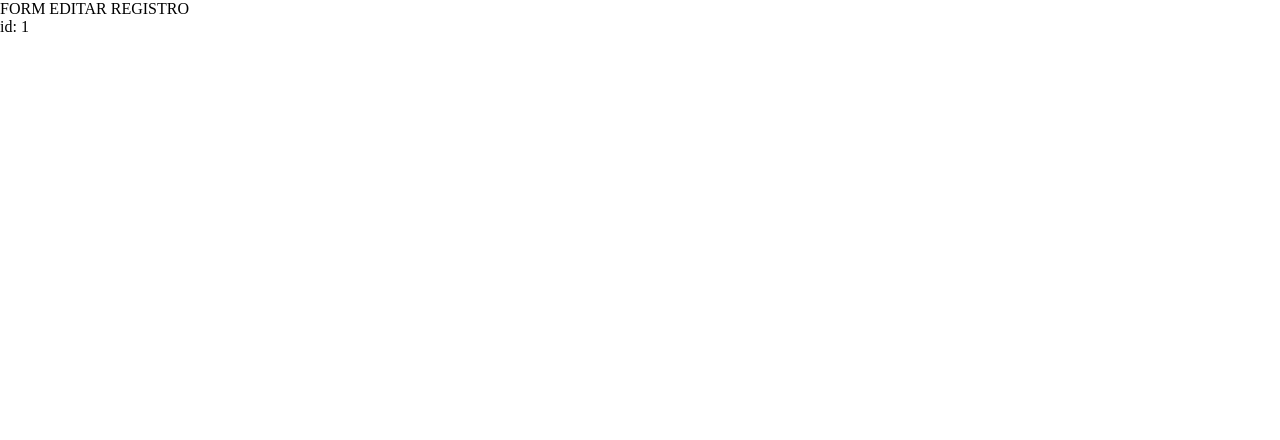
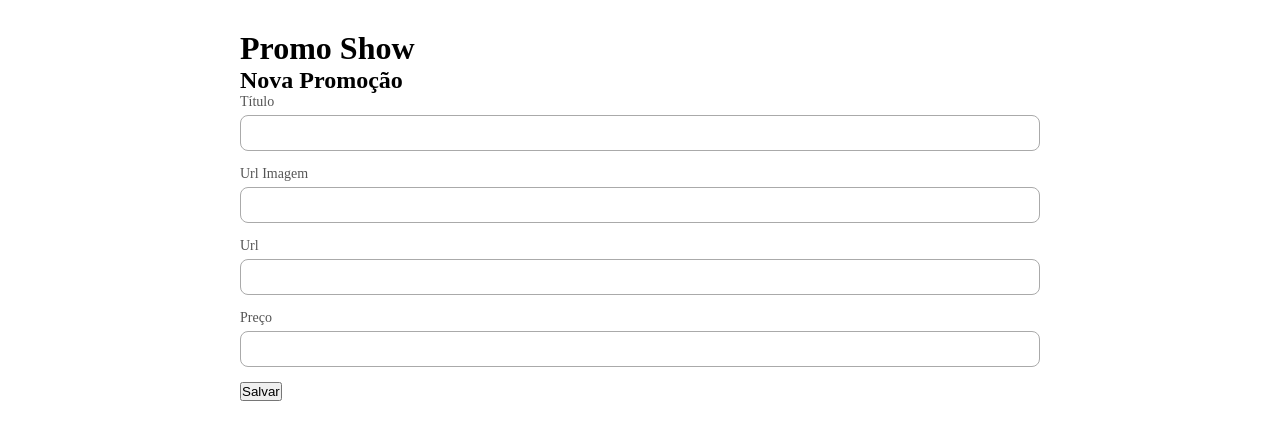
Before and after one commit to WBorg/list-promotions, a React (Create React App) app: page /edit/1 in a window 1280 px wide. Shown: the top 440 px of the page. Built offline with nearby package versions, Linux system fonts and the light colour scheme.

Commit message:
form create api post

```diff
--- a/src/Pages/Promotion/Form/form.jsx
+++ b/src/Pages/Promotion/Form/form.jsx
@@ -1,17 +1,15 @@
 import React from 'react';
 import {useParams} from 'react-router-dom';
+import Form from 'components/Promotion/Form/Form';
+import UIContainer from '../../../components/UI/Container/Container'
+
 
 const PagesPromotionForm = () => {
     const {id} = useParams();
     return(
-        <div>
-            {!id
-             ? 'FORM NOVO REGISTRO'
-             : 'FORM EDITAR REGISTRO'
-
-            }
-            {id && <div> id: {id}</div>}
-        </div>
+        <UIContainer>
+            <Form id={id ? Number.parseInt(id,10) : null} />
+        </UIContainer>
     )
 }
 
--- a/src/components/Promotion/Card/Card.jsx
+++ b/src/components/Promotion/Card/Card.jsx
@@ -1,5 +1,6 @@
 import React from 'react';
 import card from './card.module.css';
+import { Link } from 'react-router-dom';
 
 function PromotionCard({promotion}){
 
@@ -25,9 +26,10 @@
                     </div>
 
                     <a href={promotion.url}
-                     target="_blank"
+                     rel="noopner"
                      className={card.promotionCardLink}
                      >IR PARA O SITE</a>
+                     <Link to={`/edit/${promotion.id}`}>Editar</Link>
                 </footer>
 
             </div>
--- /dev/null
+++ b/src/components/Promotion/Form/Form.jsx
@@ -0,0 +1,77 @@
+import React , {useState} from 'react';
+import formCss from './form.module.css';
+import axios from 'axios';
+import {useNavigate} from 'react-router-dom';
+
+const initialValue = {
+    title: "",
+    imageUrl: "",
+    url: "",
+    price: 0
+
+};
+
+const PromotionForm = ({id}) => {
+
+    const [values, setValues] = useState(initialValue);
+    const navigate = useNavigate();
+    console.log(values)
+
+    function onChange(ev){
+
+        const {name, value} = ev.target;
+        //const {title, imageUrl, url, price} = initialValue
+
+        // console.log({name, value});
+        setValues({...values, [name]: value })
+    }
+
+    function onSubmit(ev){
+        ev.preventDefault();
+
+        axios.post('http://localhost:3004/promotions', values)
+            .then((response) => {
+                navigate('/');
+            })
+
+    }
+
+
+
+    return(
+        <div>
+            <h1>Promo Show</h1>
+            <h2>Nova Promoção</h2>
+            <form onSubmit={onSubmit}>
+                <div className={formCss.promotionFormGroup}>
+                    <label htmlFor="title">Título</label>
+                    <input type="text" id="title" name="title" onChange={onChange}/>
+                </div>
+
+
+                <div className={formCss.promotionFormGroup}>
+                    <label htmlFor="imageUrl">Url Imagem</label>
+                    <input type="text" id="imageUrl" name="imageUrl" onChange={onChange}/>
+                </div>
+                <div className={formCss.promotionFormGroup}>
+                    <label htmlFor="url">Url</label>
+                    <input type="text" id="url" name="url" onChange={onChange}/>
+                </div>
+
+                <div className={formCss.promotionFormGroup}>
+                    <label htmlFor="price">Preço</label>
+                    <input type="number" step="any" id="price" name="price" onChange={onChange}/>
+                </div>
+
+                <div>
+                    <button type="submit">Salvar</button>
+                </div>
+
+
+
+            </form>
+        </div>
+    )
+}
+
+export default PromotionForm;
--- /dev/null
+++ b/src/components/Promotion/Form/form.module.css
@@ -0,0 +1,21 @@
+.promotionFormGroup{
+    display: flex;
+    flex-direction: column;
+    margin-bottom: 15px;
+
+}
+
+.promotionFormGroup label{
+    margin-bottom: 5px;
+    font-size: 14px;
+    font-weight: 500;
+    color: #555
+}
+
+.promotionFormGroup input{
+    border: 1px solid #aaa;
+    border-radius: 8px;
+    height: 36px;
+    padding: 0;
+
+}
--- a/src/components/Promotion/Search/Search.jsx
+++ b/src/components/Promotion/Search/Search.jsx
@@ -16,7 +16,7 @@
         params.title_like = search;
       }
 
-      axios.get('http://localhost:3004/promotions?_embed=comments', {params})
+      axios.get('http://localhost:3004/promotions?_embed=comments&_order=desc&_sort=id', {params})
       .then(
         (response) => {
         console.log(response.data);
```
